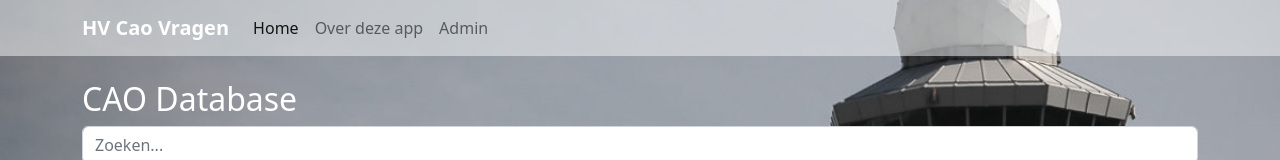
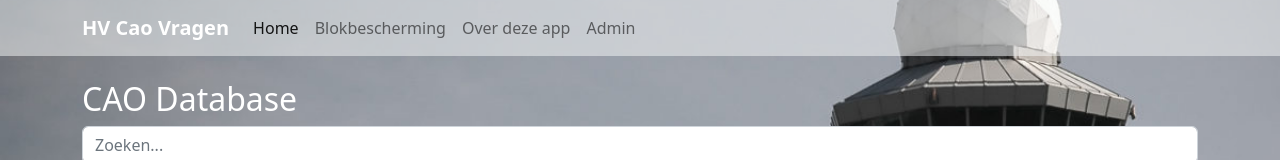
Before and after one commit to DartLazer/hvcao-pwa, a Nuxt app in the folder nuxt3/: page / in a window 1280 px wide. Shown: the top 160 px of the page. Built offline with nearby package versions, Linux system fonts and the light colour scheme; no server answers.

Commit message:
Update navbar.vue

```diff
--- a/nuxt3/components/navbar.vue
+++ b/nuxt3/components/navbar.vue
@@ -1,6 +1,7 @@
 <template>
   <div>
-    <nav class="navbar navbar-expand-lg" aria-label="Eighth navbar example" style="background: RGBA(248, 249, 250, 0.5)">
+    <nav class="navbar navbar-expand-lg" aria-label="Eighth navbar example"
+         style="background: RGBA(248, 249, 250, 0.5)">
       <div class="container">
         <NuxtLink class="navbar-brand text-white" to="/">HV Cao Vragen</NuxtLink>
         <button class="navbar-toggler collapsed" type="button" data-bs-toggle="collapse"
@@ -15,10 +16,18 @@
               <NuxtLink @click.native="collapseNavbar" class="nav-link" active-class="active" to="/">Home</NuxtLink>
             </li>
             <li class="nav-item">
-              <NuxtLink @click.native="collapseNavbar" class="nav-link" exact-active-class="active" to="/about">Over deze app</NuxtLink>
+              <NuxtLink @click.native="collapseNavbar" class="nav-link" exact-active-class="active"
+                        to="/blokbescherming">Blokbescherming
+              </NuxtLink>
             </li>
             <li class="nav-item">
-              <NuxtLink @click.native="collapseNavbar" class="nav-link" exact-active-class="active" to="login">Admin</NuxtLink>
+              <NuxtLink @click.native="collapseNavbar" class="nav-link" exact-active-class="active" to="/about">Over
+                deze app
+              </NuxtLink>
+            </li>
+            <li class="nav-item">
+              <NuxtLink @click.native="collapseNavbar" class="nav-link" exact-active-class="active" to="login">Admin
+              </NuxtLink>
             </li>
           </ul>
         </div>
```
